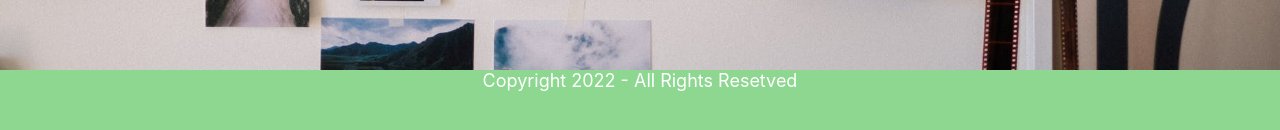
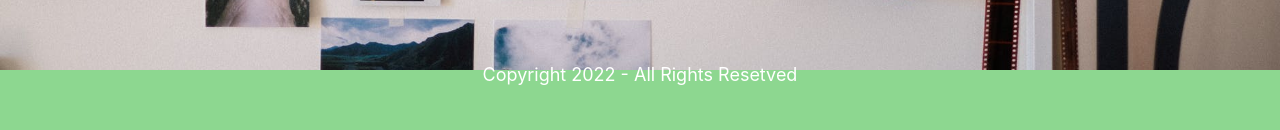
Before and after one commit to sashaaladko/sashaaladko.github.io, a plain HTML site: page index.html in a window 1280 px wide. Shown: the part 1514-1644 px from the top of the page. Drawn offline with Linux system fonts and the light colour scheme.

Commit message:
Update style.css

```diff
--- a/style.css
+++ b/style.css
@@ -18,8 +18,6 @@ header {
     background: rgba(93, 199, 97,0.7);
     height: 90px;
     display: flex;
-
-
 }
 li{
     display: inline;
@@ -105,6 +103,11 @@ footer {
 
 .copyryght {
     text-align: center;
+}
+
+.socials {
+    weight: 50px;
+    height: 50px;
 
 }
 
@@ -115,10 +118,9 @@ footer p {
     font-style: normal;
     font-weight: normal;
     font-size: 18px;
-    line-height: 21px;
-    margin: auto;
-    top: 50%;
+    line-height: 10px;
 
-    width: 540px;
-    height: 64px;
 }
+main {
+
+}
```
